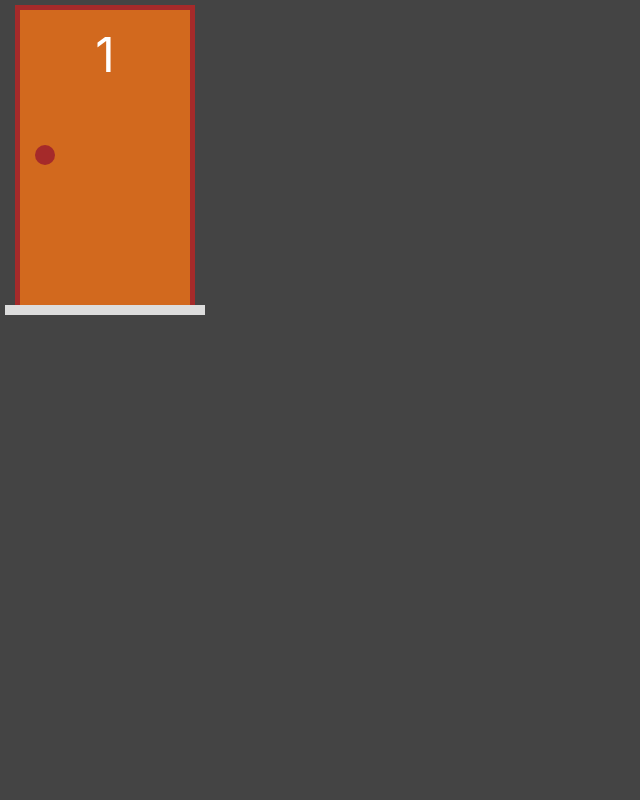
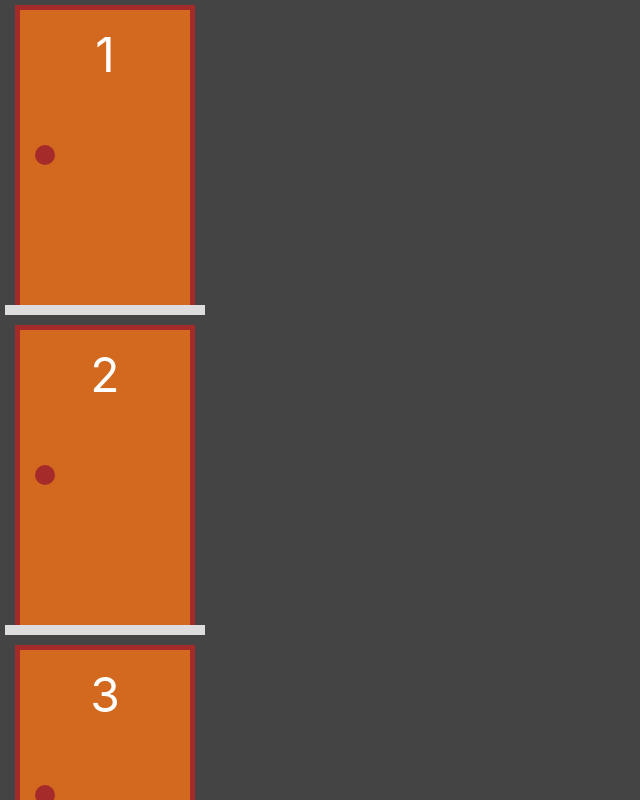
Before and after one commit to Brunogabriel-dev/monty-hall-react, a Next.js app: page / in a window 1280 px wide. Shown: the top 800 px of the page, without its empty margins (0-640 px from the left). Built offline with nearby package versions, Linux system fonts and the light colour scheme.

Commit message:
Inclusão de texto

```diff
--- a/pages/index.tsx
+++ b/pages/index.tsx
@@ -1,14 +1,18 @@
-import { useState } from "react";
+import { useState } from "react"
 import Porta from "../components/Porta";
 import { criarPortas } from "../functions/portas"
 import PortaModel from "../model/porta";
 
 export default function Home() {
   const [p1, setP1] = useState(new PortaModel(1))
+  const [p2, setP2] = useState(new PortaModel(2))
+  const [p3, setP3] = useState(new PortaModel(3))
 
   return (
     <div style={{display: "flex", flexDirection: "column"}}>
       <Porta value={p1} onChange={novaPorta => setP1(novaPorta)}/>
+      <Porta value={p2} onChange={novaPorta => setP2(novaPorta)}/>
+      <Porta value={p3} onChange={novaPorta => setP3(novaPorta)}/>
     </div>
   )
 }
```
